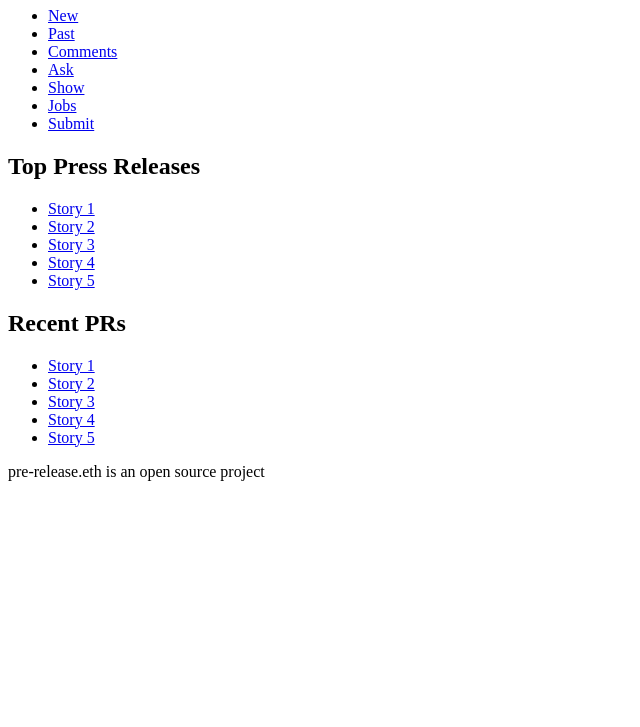
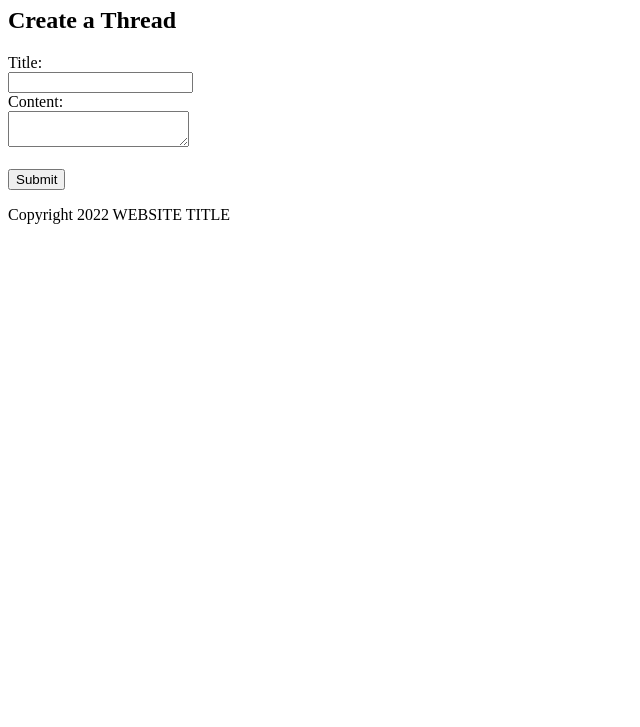
Before and after one commit to danpwns1337/pressrelease.eth, a plain HTML site: page index.html in a window 1280 px wide. Shown: the part 73-800 px from the top of the page, without its empty margins (0-640 px from the left). Drawn offline with Linux system fonts and the light colour scheme.

Commit message:
Update index.html

```diff
--- a/index.html
+++ b/index.html
@@ -1,47 +1,24 @@
 <!DOCTYPE html>
 <html>
 <head>
-  <title>Press Release</title>
+  <title>WEBSITE TITLE</title>
 </head>
 <body>
   <header>
-    <h1>Press Releases</h1>
+    <h1>WEBSITE TITLE</h1>
   </header>
-  <nav>
-    <ul>
-      <li><a href="#">New</a></li>
-      <li><a href="#">Past</a></li>
-      <li><a href="#">Comments</a></li>
-      <li><a href="#">Ask</a></li>
-      <li><a href="#">Show</a></li>
-      <li><a href="#">Jobs</a></li>
-      <li><a href="#">Submit</a></li>
-    </ul>
-  </nav>
   <main>
-    <section>
-      <h2>Top Press Releases</h2>
-      <ul>
-        <li><a href="#">Story 1</a></li>
-        <li><a href="#">Story 2</a></li>
-        <li><a href="#">Story 3</a></li>
-        <li><a href="#">Story 4</a></li>
-        <li><a href="#">Story 5</a></li>
-      </ul>
-    </section>
-    <section>
-      <h2>Recent PRs</h2>
-      <ul>
-        <li><a href="#">Story 1</a></li>
-        <li><a href="#">Story 2</a></li>
-        <li><a href="#">Story 3</a></li>
-        <li><a href="#">Story 4</a></li>
-        <li><a href="#">Story 5</a></li>
-      </ul>
-    </section>
+    <h2>Create a Thread</h2>
+    <form>
+      <label for="title">Title:</label><br>
+      <input type="text" id="title" name="title"><br>
+      <label for="content">Content:</label><br>
+      <textarea id="content" name="content"></textarea><br><br>
+      <input type="submit" value="Submit">
+    </form>
   </main>
   <footer>
-    <p>pre-release.eth is an open source project</p>
+    <p>Copyright 2022 WEBSITE TITLE</p>
   </footer>
 </body>
 </html>
```
